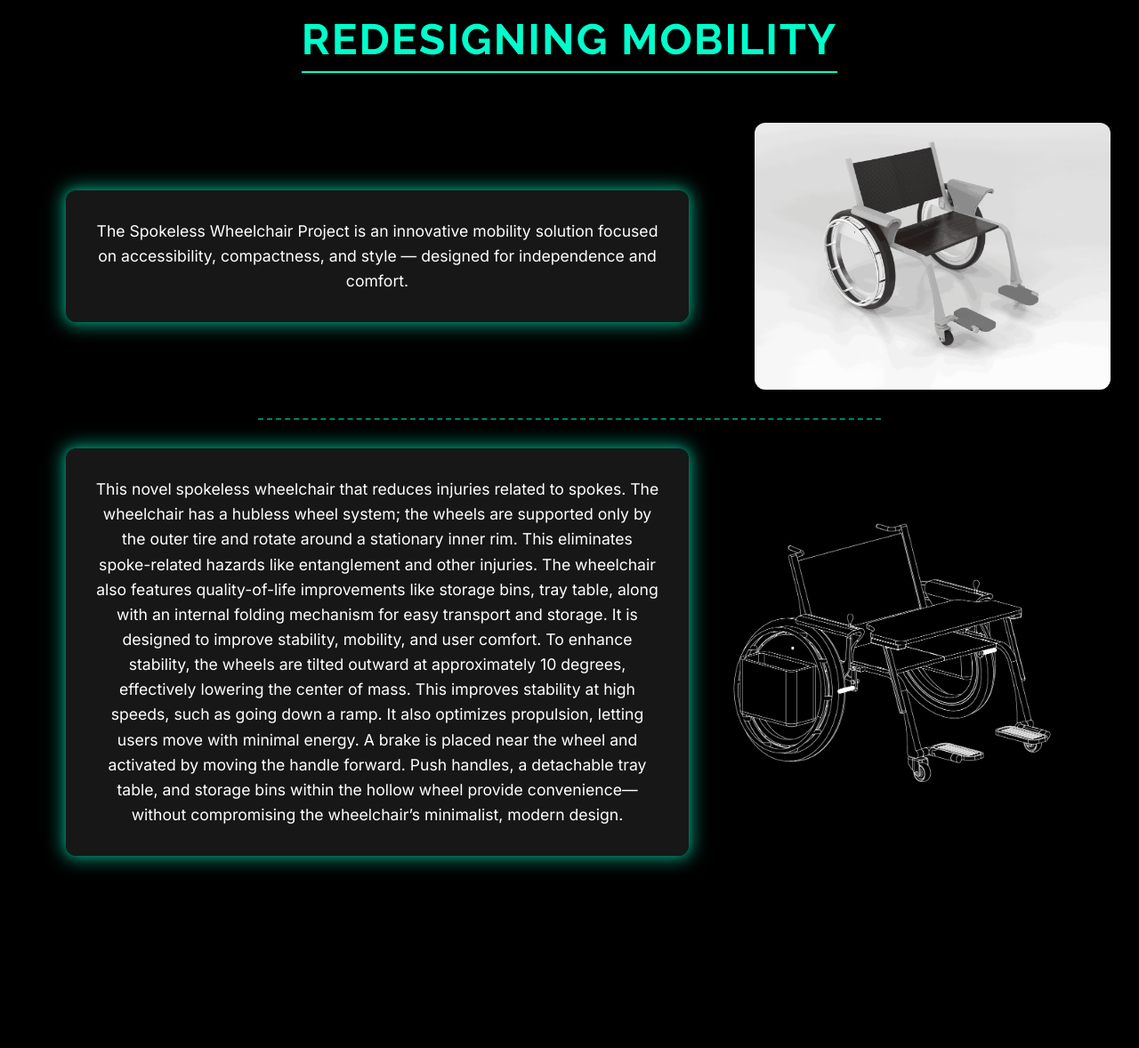
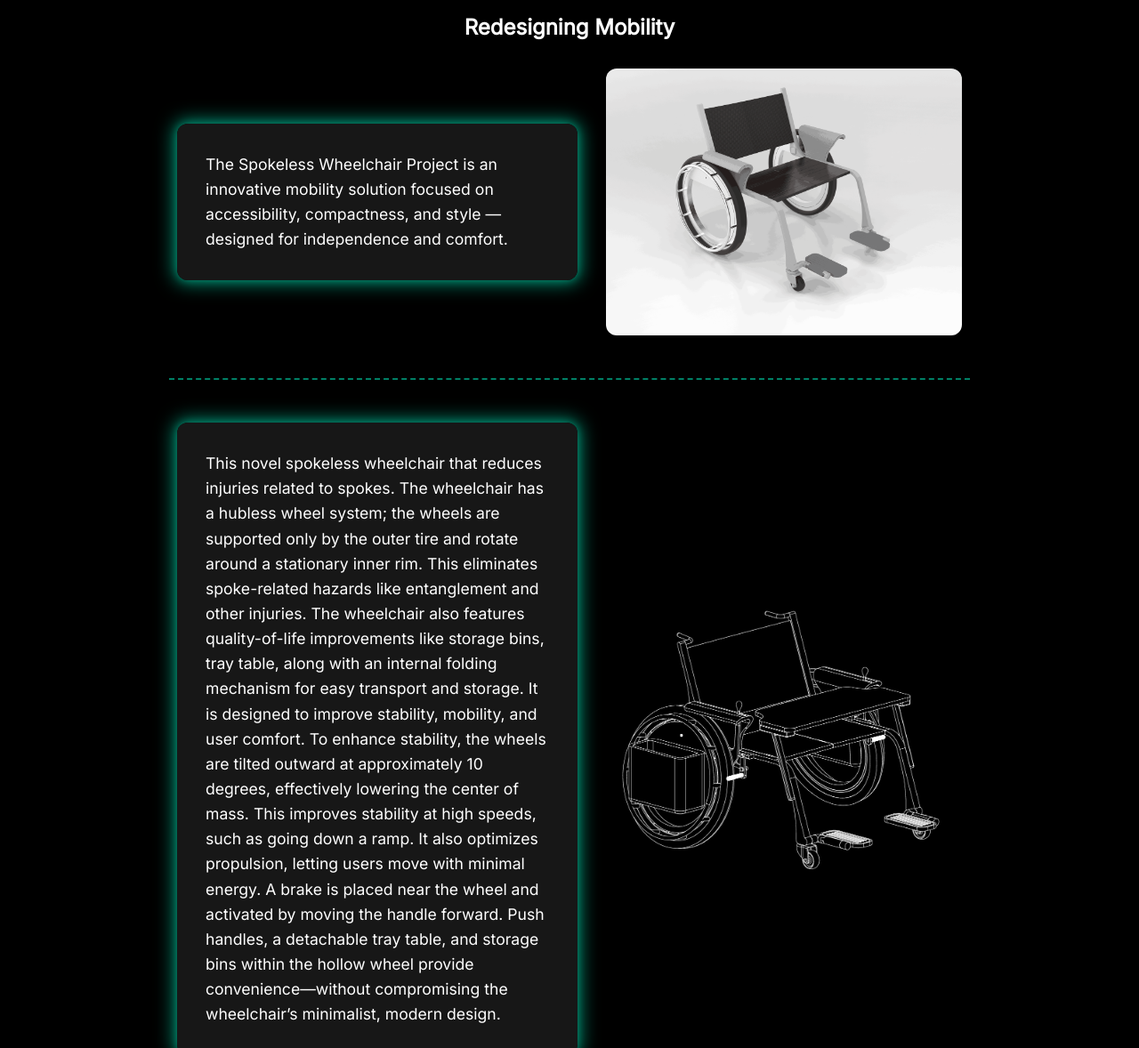
Before and after one commit to AnkithGirish/ankithgirish.github.io, a plain HTML site: page index.html in a window 1280 px wide. Shown: the part 80-1258 px from the top of the page at 89% size. Before the commit the page ends 1138 px from the top, so only its background shows below. Drawn offline with Linux system fonts and the light colour scheme.

Commit message:
Update index.html

```diff
--- a/index.html
+++ b/index.html
@@ -2,9 +2,9 @@
 <html lang="en">
 <head>
   <meta charset="UTF-8" />
-  <meta name="viewport" content="width=device-width, initial-scale=1.0" />
+  <meta name="viewport" content="width=device-width, initial-scale=1" />
   <title>Ankith Girish | Portfolio</title>
-  <link href="https://fonts.googleapis.com/css2?family=Inter&family=Raleway:wght@700&display=swap" rel="stylesheet">
+  <link href="https://fonts.googleapis.com/css2?family=Inter&family=Raleway:wght@700&display=swap" rel="stylesheet" />
   <style>
     * {
       margin: 0;
@@ -121,9 +121,11 @@
       display: flex;
       flex-direction: row;
       justify-content: center;
-      align-items: center;
+      align-items: center;  /* This is the key */
       flex-wrap: wrap;
       gap: 2rem;
+      max-width: 900px;
+      margin: 0 auto;
     }
 
     .hero-content img {
@@ -131,22 +133,8 @@
       width: 100%;
       height: auto;
       border-radius: 12px;
-    }
-
-    #about, #concept, #development, #contact {
-      background: #000000;
-    }
-
-    h1, h2 {
-      font-family: 'Raleway', sans-serif;
-      font-size: 3rem;
-      margin-bottom: 1.5rem;
-      color: #00ffcc;
-      letter-spacing: 2px;
-      text-transform: uppercase;
-      border-bottom: 2px solid #00ffcc;
-      display: inline-block;
-      padding-bottom: 0.5rem;
+      flex-shrink: 0; /* prevent shrinking */
+      display: block;
     }
 
     .content-box {
@@ -156,17 +144,18 @@
       box-shadow:
         0 0 10px rgba(0, 255, 204, 0.3),
         0 0 20px 4px rgba(0, 255, 204, 0.5);
-      max-width: 700px;
-      margin: 0 auto;
-      flex: 1;
+      max-width: 450px;
+      margin: 0;
+      flex: 1 1 450px; /* flex-grow, shrink, basis */
+      text-align: left;
     }
 
     hr {
       border: none;
       border-top: 2px dashed #00ffcc;
-      margin: 2rem auto;
+      margin: 3rem auto;
       width: 80%;
-      max-width: 700px;
+      max-width: 900px;
       opacity: 0.5;
     }
 
@@ -183,7 +172,8 @@
       margin: 2rem auto;
     }
 
-    input, textarea {
+    input,
+    textarea {
       padding: 0.75rem;
       border: none;
       border-radius: 8px;
@@ -198,6 +188,7 @@
       font-weight: 600;
       border-radius: 6px;
       transition: all 0.3s ease;
+      cursor: pointer;
     }
 
     button:hover {
@@ -235,20 +226,36 @@
     <div class="hero-text">
       <h1>Redesigning Mobility</h1>
     </div>
+
     <div class="hero-content">
       <div class="content-box">
-        <p>The Spokeless Wheelchair Project is an innovative mobility solution focused on accessibility, compactness, and style — designed for independence and comfort.</p>
-      </div>
-      <img src="images/chair_1_11zon.png" alt="Chair Image">
-    </div>
-    <hr>
-    <div class="hero-content" style="justify-content: center; gap: 2rem;">
-      <div class="content-box" style="max-width: 700px; margin: 0;">
         <p>
-          This novel spokeless wheelchair that reduces injuries related to spokes. The wheelchair has a hubless wheel system; the wheels are supported only by the outer tire and rotate around a stationary inner rim. This eliminates spoke-related hazards like entanglement and other injuries. The wheelchair also features quality-of-life improvements like storage bins, tray table, along with an internal folding mechanism for easy transport and storage. It is designed to improve stability, mobility, and user comfort. To enhance stability, the wheels are tilted outward at approximately 10 degrees, effectively lowering the center of mass. This improves stability at high speeds, such as going down a ramp. It also optimizes propulsion, letting users move with minimal energy. A brake is placed near the wheel and activated by moving the handle forward. Push handles, a detachable tray table, and storage bins within the hollow wheel provide convenience—without compromising the wheelchair’s minimalist, modern design.
+          The Spokeless Wheelchair Project is an innovative mobility solution focused on accessibility,
+          compactness, and style — designed for independence and comfort.
         </p>
       </div>
-      <img src="images/wheelchair-concept.jpg" alt="Wheelchair Drawing" style="max-width: 400px; width: 100%; height: auto; border-radius: 12px;">
+      <img src="images/chair_1_11zon.png" alt="Chair Image" />
+    </div>
+
+    <hr />
+
+    <div class="hero-content">
+      <div class="content-box">
+        <p>
+          This novel spokeless wheelchair that reduces injuries related to spokes. The wheelchair has a
+          hubless wheel system; the wheels are supported only by the outer tire and rotate around a stationary
+          inner rim. This eliminates spoke-related hazards like entanglement and other injuries. The wheelchair
+          also features quality-of-life improvements like storage bins, tray table, along with an internal folding
+          mechanism for easy transport and storage. It is designed to improve stability, mobility, and user
+          comfort. To enhance stability, the wheels are tilted outward at approximately 10 degrees, effectively
+          lowering the center of mass. This improves stability at high speeds, such as going down a ramp. It
+          also optimizes propulsion, letting users move with minimal energy. A brake is placed near the wheel
+          and activated by moving the handle forward. Push handles, a detachable tray table, and storage bins
+          within the hollow wheel provide convenience—without compromising the wheelchair’s minimalist, modern
+          design.
+        </p>
+      </div>
+      <img src="images/wheelchair-concept.jpg" alt="Wheelchair Drawing" />
     </div>
   </section>
 
@@ -262,7 +269,13 @@
   <section id="concept">
     <h2>Projects</h2>
     <div class="content-box">
-      <p>Presenting the spokeless wheelchair. An innovative solution to help non-ambulatory people move without additional help. The wheelchair has a hubless wheel system; the wheels are supported only by the outer tire and rotate around a stationary inner rim. This eliminates spoke-related hazards like entanglement of clothes and other injuries. The design features quality-of-life improvements like storage bins and a tray table, along with an internal folding mechanism for easy transport and storage. It is designed to improve stability, mobility, and user comfort.</p>
+      <p>
+        Presenting the spokeless wheelchair. An innovative solution to help non-ambulatory people move without additional help.
+        The wheelchair has a hubless wheel system; the wheels are supported only by the outer tire and rotate around a stationary
+        inner rim. This eliminates spoke-related hazards like entanglement of clothes and other injuries. The design features quality-of-life
+        improvements like storage bins and a tray table, along with an internal folding mechanism for easy transport and storage.
+        It is designed to improve stability, mobility, and user comfort.
+      </p>
     </div>
   </section>
 
@@ -277,8 +290,8 @@
     <h2>Contact Me</h2>
     <div class="content-box">
       <form action="https://formspree.io/f/yourFormID" method="POST">
-        <input type="text" name="name" placeholder="Your Name" required>
-        <input type="email" name="email" placeholder="Your Email" required>
+        <input type="text" name="name" placeholder="Your Name" required />
+        <input type="email" name="email" placeholder="Your Email" required />
         <textarea name="message" rows="5" placeholder="Your Message" required></textarea>
         <button type="submit">Send</button>
       </form>
@@ -287,22 +300,22 @@
 
   <script>
     function showSection(sectionId) {
-      const sections = document.querySelectorAll("section");
+      const sections = document.querySelectorAll('section');
       sections.forEach((section) => {
-        section.classList.remove("active");
+        section.classList.remove('active');
       });
-      document.getElementById(sectionId).classList.add("active");
+      document.getElementById(sectionId).classList.add('active');
       window.scrollTo(0, 0);
     }
 
     function toggleMobileMenu() {
-      const menu = document.getElementById("mobileNav");
-      menu.style.display = (menu.style.display === "flex") ? "none" : "flex";
+      const menu = document.getElementById('mobileNav');
+      menu.style.display = menu.style.display === 'flex' ? 'none' : 'flex';
     }
 
-    window.addEventListener('resize', function() {
+    window.addEventListener('resize', function () {
       const desktopNav = document.querySelector('nav ul');
-      const mobileNav = document.getElementById("mobileNav");
+      const mobileNav = document.getElementById('mobileNav');
       const style = window.getComputedStyle(desktopNav);
       if (style.display !== 'none') {
         mobileNav.style.display = 'none';
```
